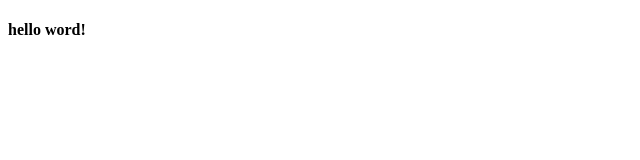
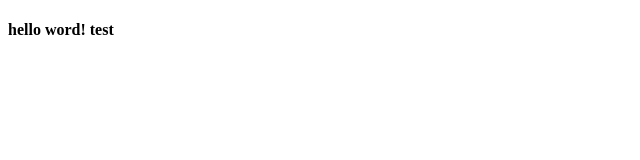
Before and after one commit to MaximKovalski/Test, a plain HTML site: page index.html in a window 1280 px wide. Shown: the full height of the page, 0-640 px from the left. Drawn offline with Linux system fonts and the light colour scheme.

Commit message:
Update index.html

```diff
--- a/index.html
+++ b/index.html
@@ -7,6 +7,6 @@
     <title>Document</title>
   </head>
   <body>
-    <h4>hello word!</h4>
+    <h4>hello word! test</h4>
   </body>
 </html>
```
